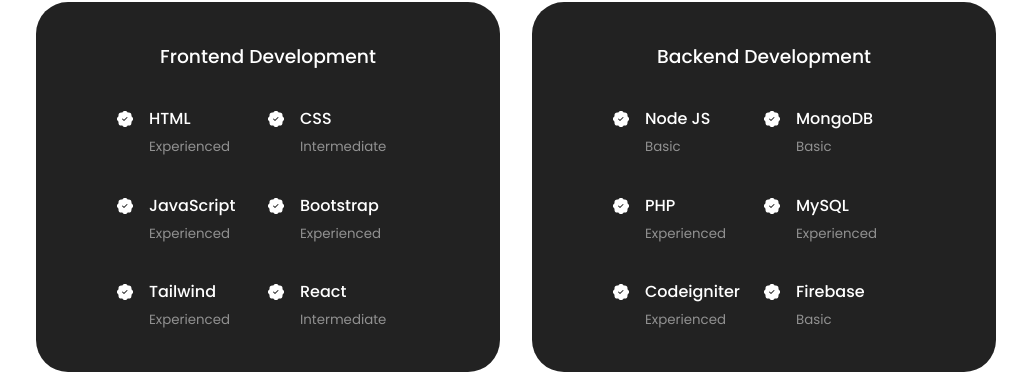
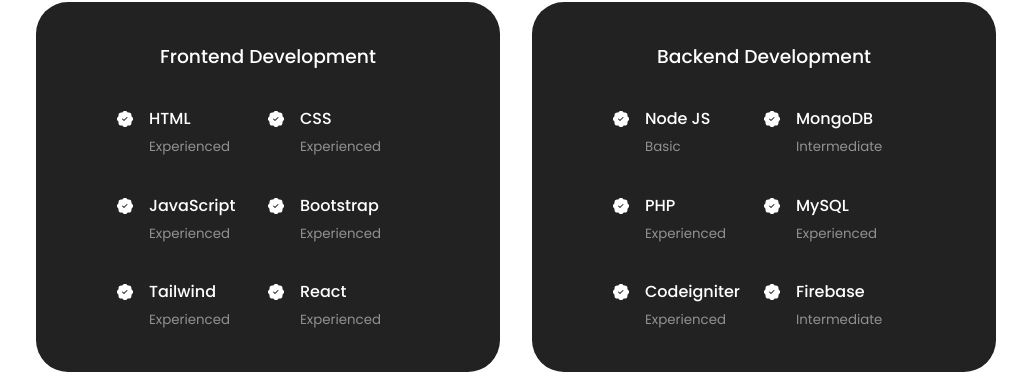
Before and after one commit to salimi-my/my-portfolio, a React (Create React App) app: page / in a window 1280 px wide. Shown: the part 1705-2084 px from the top of the page, without its empty margins (124-1155 px from the left). Built offline with nearby package versions, Linux system fonts and the light colour scheme.

Commit message:
Update experience

```diff
--- a/src/components/experience/Experience.jsx
+++ b/src/components/experience/Experience.jsx
@@ -9,7 +9,7 @@
   },
   {
     skill: 'CSS',
-    level: 'Intermediate'
+    level: 'Experienced'
   },
   {
     skill: 'JavaScript',
@@ -25,7 +25,7 @@
   },
   {
     skill: 'React',
-    level: 'Intermediate'
+    level: 'Experienced'
   }
 ];
 
@@ -36,7 +36,7 @@
   },
   {
     skill: 'MongoDB',
-    level: 'Basic'
+    level: 'Intermediate'
   },
   {
     skill: 'PHP',
@@ -52,7 +52,7 @@
   },
   {
     skill: 'Firebase',
-    level: 'Basic'
+    level: 'Intermediate'
   }
 ];
 
```
